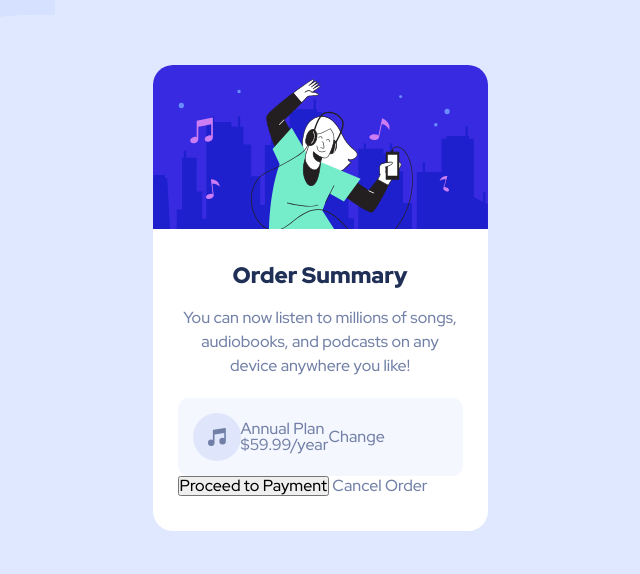
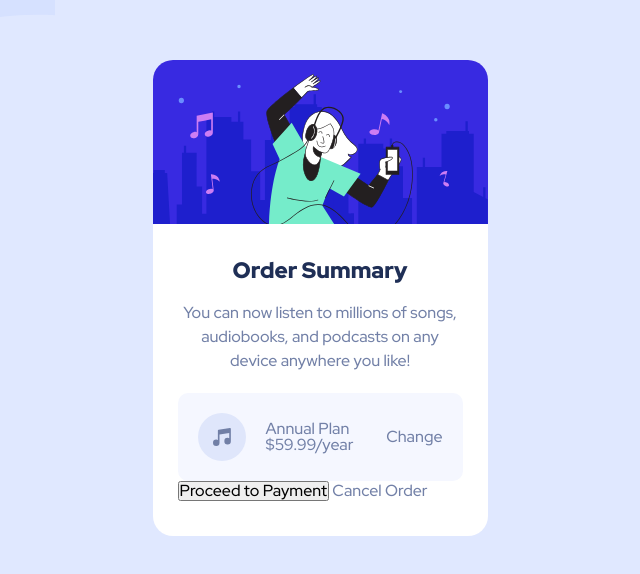
Before and after one commit to SuperSonic57/fem-order-summary-component, a website: page index.html in a window 1280 px wide. Shown: the part 102-676 px from the top of the page, without its empty margins (320-960 px from the left). Drawn offline with Linux system fonts and the light colour scheme.

Commit message:
Align everything in plan

```diff
--- a/index.html
+++ b/index.html
@@ -19,10 +19,12 @@
                     <h1>Order Summary</h1>
                     <p class="description">You can now listen to millions of songs, audiobooks, and podcasts on any device anywhere you like!</p>
                     <div class="plan">
-                        <img src="images/icon-music.svg" alt="Music Icon">
-                        <div class="plan-info">
-                            <h2>Annual Plan</h2>
-                            <p>$59.99/year</p>
+                        <div class="icon-and-info">
+                            <img src="images/icon-music.svg" alt="Music Icon">
+                            <div class="plan-info">
+                                <h2>Annual Plan</h2>
+                                <p>$59.99/year</p>
+                            </div>
                         </div>
                         <a href="#">Change</a>
                     </div>
--- a/sass/modules/_component.sass
+++ b/sass/modules/_component.sass
@@ -20,6 +20,11 @@
 		.plan
 			background: $clr-very-pale-blue
 			border-radius: 10px
-			padding: 15px
+			padding: 20px
 			display: flex
 			align-items: center
+			justify-content: space-between
+			.icon-and-info
+				display: flex
+				align-items: center
+				gap: 20px
```
Also changed, not shown: css/style.css, 1 other file.
